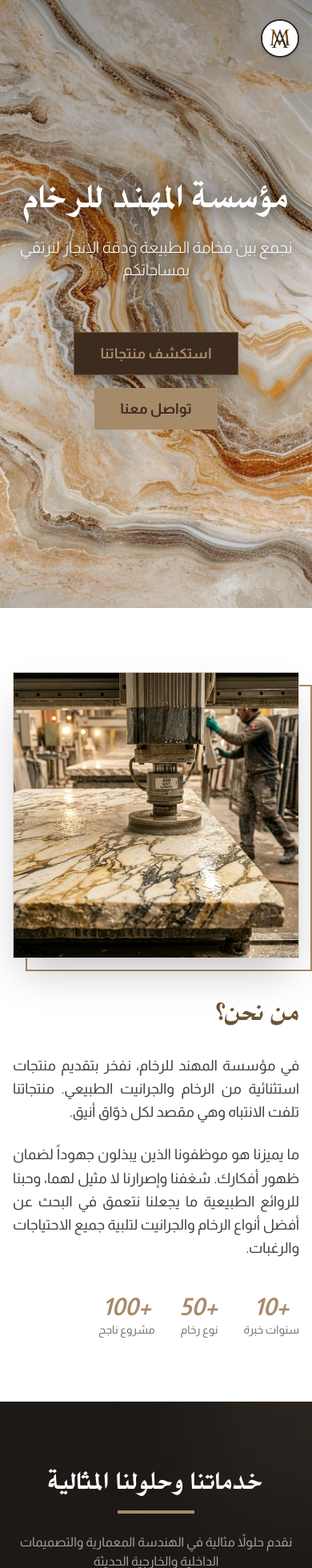
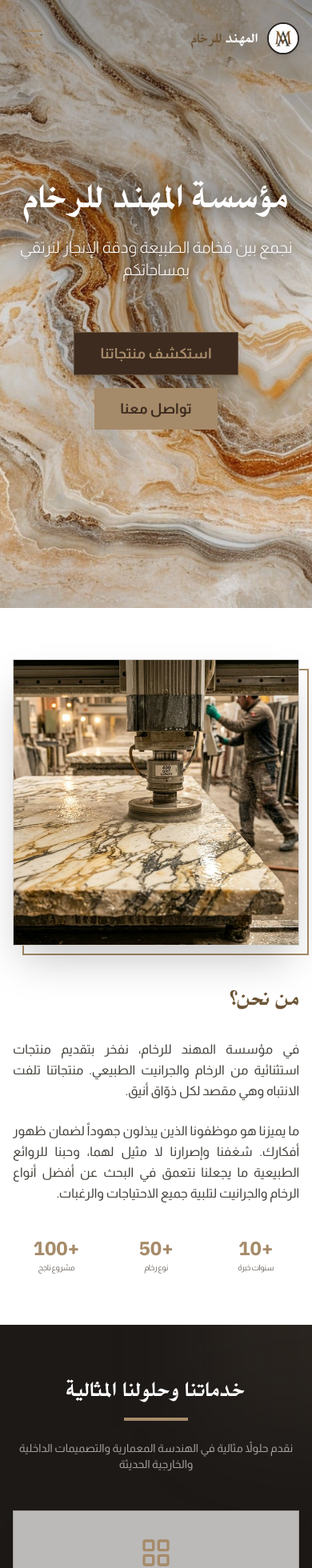
Before and after one commit to maramahg/almohannadmarble, a Next.js app: page / in a window 390 px wide. Shown: the top 1960 px of the page at 80% size. Built offline with nearby package versions, Linux system fonts and the light colour scheme.

Commit message:
social icons

```diff
--- a/app/globals.css
+++ b/app/globals.css
@@ -73,4 +73,37 @@
   .btn-gold {
     @apply bg-dark-brown text-gold px-8 py-3 rounded-none transition-all hover:bg-gold hover:text-stone-950 active:scale-95 font-bold shadow-xl shadow-black/20 border border-gold/40 text-center inline-flex items-center justify-center;
   }
+
+  .glass {
+    background: rgba(255, 255, 255, 0.7);
+    backdrop-filter: blur(12px);
+    -webkit-backdrop-filter: blur(12px);
+    border-bottom: 1px solid rgba(255, 255, 255, 0.2);
+  }
 }
+
+/* Custom Scrollbar */
+::-webkit-scrollbar {
+  width: 12px;
+}
+
+::-webkit-scrollbar-track {
+  background: #0c0a09;
+}
+
+::-webkit-scrollbar-thumb {
+  background: #A68B6A;
+  /* Brighter Gold */
+  border: 3px solid #0c0a09;
+  border-radius: 10px;
+}
+
+::-webkit-scrollbar-thumb:hover {
+  background: #C2410C;
+}
+
+/* For Firefox */
+* {
+  scrollbar-width: auto;
+  scrollbar-color: #A68B6A #0c0a09;
+}
--- a/app/page.tsx
+++ b/app/page.tsx
@@ -1,4 +1,5 @@
 import Image from "next/image";
+import { LayoutGrid, Utensils, Bath, Layers } from "lucide-react";
 
 export default function Home() {
   return (
@@ -40,13 +41,13 @@ export default function Home() {
       </section>
 
       {/* Who Are We Section */}
-      <section className="py-20 px-4 bg-white">
+      <section className="py-16 md:py-24 px-4 bg-white">
         <div className="max-w-6xl mx-auto grid md:grid-cols-2 gap-12 items-center">
           <div className="order-2 md:order-1">
-            <h2 className="text-4xl md:text-6xl font-al-qassam text-gold-dark mb-8">
+            <h2 className="text-3xl md:text-5xl lg:text-7xl font-al-qassam text-gold-dark mb-8 leading-tight">
               من نحن؟
             </h2>
-            <div className="space-y-6 text-stone-700 leading-relaxed text-lg text-justify">
+            <div className="space-y-6 text-stone-700 leading-relaxed text-base md:text-lg text-justify">
               <p>
                 في مؤسسة المهند للرخام، نفخر بتقديم منتجات استثنائية من الرخام والجرانيت الطبيعي. منتجاتنا تلفت الانتباه وهي مقصد لكل ذوّاق أنيق.
               </p>
@@ -54,24 +55,24 @@ export default function Home() {
                 ما يميزنا هو موظفونا الذين يبذلون جهوداً لضمان ظهور أفكارك. شغفنا وإصرارنا لا مثيل لهما، وحبنا للروائع الطبيعية ما يجعلنا نتعمق في البحث عن أفضل أنواع الرخام والجرانيت لتلبية جميع الاحتياجات والرغبات.
               </p>
             </div>
-            <div className="mt-10 flex gap-8">
+            <div className="mt-10 grid grid-cols-3 gap-4 md:flex md:gap-8">
               <div className="text-center">
-                <div className="text-3xl font-bold text-gold italic">+10</div>
-                <div className="text-sm text-stone-500">سنوات خبرة</div>
+                <div className="text-2xl md:text-3xl font-bold font-ibm text-gold">+10</div>
+                <div className="text-[10px] md:text-sm text-stone-500 uppercase tracking-tighter">سنوات خبرة</div>
               </div>
               <div className="text-center">
-                <div className="text-3xl font-bold text-gold italic">+50</div>
-                <div className="text-sm text-stone-500">نوع رخام</div>
+                <div className="text-2xl md:text-3xl font-bold font-ibm text-gold">+50</div>
+                <div className="text-[10px] md:text-sm text-stone-500 uppercase tracking-tighter">نوع رخام</div>
               </div>
               <div className="text-center">
-                <div className="text-3xl font-bold text-gold italic">+100</div>
-                <div className="text-sm text-stone-500">مشروع ناجح</div>
+                <div className="text-2xl md:text-3xl font-bold font-ibm text-gold">+100</div>
+                <div className="text-[10px] md:text-sm text-stone-500 uppercase tracking-tighter">مشروع ناجح</div>
               </div>
             </div>
           </div>
 
-          <div className="order-1 md:order-2 relative aspect-square">
-            <div className="absolute inset-0 border-2 border-gold translate-x-4 translate-y-4 z-0" />
+          <div className="order-1 md:order-2 relative aspect-square max-w-md mx-auto md:max-w-none w-full">
+            <div className="absolute inset-0 border-2 border-gold translate-x-3 translate-y-3 md:translate-x-4 md:translate-y-4 z-0" />
             <div className="absolute inset-0 bg-stone-200 z-10 overflow-hidden shadow-2xl border border-stone-800/10">
               <Image
                 src="/about-marble.jpg"
@@ -85,28 +86,28 @@ export default function Home() {
       </section>
 
       {/* Services/Specs Highlight */}
-      <section className="py-20 bg-stone-900 text-white overflow-hidden relative">
+      <section id="services" className="py-16 md:py-24 bg-stone-900 text-white overflow-hidden relative">
         <div className="absolute top-0 right-0 w-64 h-64 bg-gold/10 blur-3xl -translate-y-1/2 translate-x-1/2" />
 
         <div className="max-w-6xl mx-auto px-4 relative z-10 text-center">
-          <div className="mb-16">
-            <h2 className="text-4xl md:text-6xl font-al-qassam mb-4">خدماتنا وحلولنا المثالية</h2>
-            <div className="w-24 h-1 bg-gold mx-auto" />
-            <p className="mt-6 text-stone-400 max-w-2xl mx-auto">
+          <div className="mb-12 md:mb-16">
+            <h2 className="text-3xl md:text-5xl lg:text-7xl font-al-qassam mb-4">خدماتنا وحلولنا المثالية</h2>
+            <div className="w-20 h-1 bg-gold mx-auto" />
+            <p className="mt-6 text-stone-400 text-sm md:text-base max-w-2xl mx-auto">
               نقدم حلولاً مثالية في الهندسة المعمارية والتصميمات الداخلية والخارجية الحديثة
             </p>
           </div>
 
-          <div className="grid grid-cols-2 md:grid-cols-4 gap-8">
+          <div className="grid grid-cols-1 sm:grid-cols-2 lg:grid-cols-4 gap-6 md:gap-8">
             {[
-              { title: "أرضيات", icon: "🏢" },
-              { title: "مطابخ", icon: "🍽️" },
-              { title: "مغاسل", icon: "🚿" },
-              { title: "تكسيات", icon: "🧱" },
+              { title: "أرضيات", icon: <LayoutGrid className="w-10 h-10 md:w-12 md:h-12" /> },
+              { title: "مطابخ", icon: <Utensils className="w-10 h-10 md:w-12 md:h-12" /> },
+              { title: "مغاسل", icon: <Bath className="w-10 h-10 md:w-12 md:h-12" /> },
+              { title: "تكسيات", icon: <Layers className="w-10 h-10 md:w-12 md:h-12" /> },
             ].map((service, i) => (
-              <div key={i} className="p-8 glass hover:bg-white/10 transition-all group cursor-pointer border border-stone-800/20 shadow-xl">
-                <div className="text-4xl mb-4 group-hover:scale-110 transition-transform">{service.icon}</div>
-                <h3 className="text-xl font-bold text-gold">{service.title}</h3>
+              <div key={i} className="p-8 md:p-10 glass hover:bg-white/10 transition-all group cursor-pointer border border-stone-800/20 shadow-xl flex flex-col items-center">
+                <div className="mb-4 md:mb-6 text-gold group-hover:scale-110 transition-transform">{service.icon}</div>
+                <h3 className="text-lg md:text-xl font-bold text-white group-hover:text-gold transition-colors">{service.title}</h3>
               </div>
             ))}
           </div>
--- a/components/Navbar.tsx
+++ b/components/Navbar.tsx
@@ -3,16 +3,42 @@
 import Link from "next/link";
 import Image from "next/image";
 import { useState, useEffect } from "react";
+import { Menu, X } from "lucide-react";
 
 export default function Navbar() {
     const [isScrolled, setIsScrolled] = useState(false);
+    const [isMenuOpen, setIsMenuOpen] = useState(false);
+    const [isOverDark, setIsOverDark] = useState(false);
 
     useEffect(() => {
         const handleScroll = () => {
             setIsScrolled(window.scrollY > 50);
         };
         window.addEventListener("scroll", handleScroll);
-        return () => window.removeEventListener("scroll", handleScroll);
+
+        // Intersection Observer for dark sections
+        const observerOptions = {
+            threshold: 0,
+            rootMargin: "-80px 0px -90% 0px" // Adjust based on navbar height
+        };
+
+        const observer = new IntersectionObserver((entries) => {
+            entries.forEach(entry => {
+                if (entry.isIntersecting) {
+                    setIsOverDark(true);
+                } else {
+                    setIsOverDark(false);
+                }
+            });
+        }, observerOptions);
+
+        const darkSection = document.getElementById("services");
+        if (darkSection) observer.observe(darkSection);
+
+        return () => {
+            window.removeEventListener("scroll", handleScroll);
+            if (darkSection) observer.unobserve(darkSection);
+        };
     }, []);
 
     const navLinks = [
@@ -25,13 +51,13 @@ export default function Navbar() {
 
     return (
         <nav
-            className={`fixed top-0 left-0 right-0 z-50 transition-all duration-300 ${isScrolled ? "glass shadow-lg py-3" : "bg-transparent py-6"
+            className={`fixed top-0 left-0 right-0 z-50 transition-all duration-300 ${isMenuOpen ? "bg-stone-900 shadow-lg py-3" : isScrolled ? "glass shadow-lg py-3" : "bg-transparent py-6"
                 }`}
         >
             <div className="max-w-7xl mx-auto px-4 md:px-8 flex items-center justify-between">
                 {/* Logo */}
                 <Link href="/" className="flex items-center gap-3 group">
-                    <div className="relative w-12 h-12 bg-white rounded-full p-0 shadow-md group-hover:scale-110 transition-transform border-2 border-stone-800 overflow-hidden">
+                    <div className="relative w-10 h-10 md:w-12 md:h-12 bg-white rounded-full p-0 shadow-md group-hover:scale-110 transition-transform border-2 border-stone-800 overflow-hidden">
                         <Image
                             src="/logo-final.png"
                             alt="شعار المهند للرخام"
@@ -39,8 +65,8 @@ export default function Navbar() {
                             className="object-contain"
                         />
                     </div>
-                    <div className={`hidden md:block font-al-qassam text-2xl tracking-tight transition-all ${isScrolled ? "text-stone-900" : "text-white drop-shadow-[0_2px_15px_rgba(0,0,0,0.8)]"
-                        }`}>
+                    <div className={`font-al-qassam text-xl md:text-2xl tracking-tight transition-all ${(isScrolled && !isOverDark) || isMenuOpen ? "text-stone-900" : "text-white"
+                        } ${!isScrolled && !isMenuOpen ? "drop-shadow-[0_2px_15px_rgba(0,0,0,0.8)]" : ""}`}>
                         المهند <span className="text-gold-dark">للرخام</span>
                     </div>
                 </Link>
@@ -51,8 +77,8 @@ export default function Navbar() {
                         <Link
                             key={link.name}
                             href={link.href}
-                            className={`text-lg font-medium hover:text-gold transition-all ${isScrolled ? "text-stone-700" : "text-white drop-shadow-[0_2px_8px_rgba(0,0,0,0.5)]"
-                                }`}
+                            className={`text-lg font-medium hover:text-gold transition-all ${isScrolled && !isOverDark ? "text-stone-700" : "text-white"
+                                } ${!isScrolled ? "drop-shadow-[0_2px_8px_rgba(0,0,0,0.5)]" : ""}`}
                         >
                             {link.name}
                         </Link>
@@ -62,12 +88,33 @@ export default function Navbar() {
                     </button>
                 </div>
 
-                {/* Mobile Menu Icon (Simplified for now) */}
-                <button className="md:hidden text-gold p-2">
-                    <svg className="w-8 h-8" fill="none" stroke="currentColor" viewBox="0 0 24 24">
-                        <path strokeLinecap="round" strokeLinejoin="round" strokeWidth={2} d="M4 6h16M4 12h16m-7 6h7" />
-                    </svg>
+                {/* Mobile Menu Icon */}
+                <button
+                    className={`md:hidden p-2 z-50 pointer-events-auto transition-colors ${isScrolled && !isOverDark && !isMenuOpen ? "text-stone-900" : "text-gold"}`}
+                    onClick={() => setIsMenuOpen(!isMenuOpen)}
+                    aria-label="Toggle Menu"
+                >
+                    {isMenuOpen ? <X className="w-8 h-8" /> : <Menu className="w-8 h-8" />}
                 </button>
+            </div>
+
+            {/* Mobile Menu Overlay */}
+            <div className={`md:hidden fixed inset-0 bg-stone-900/95 z-40 transition-all duration-300 ${isMenuOpen ? "opacity-100 visible" : "opacity-0 invisible pointer-events-none"}`}>
+                <div className="flex flex-col items-center justify-center h-full gap-8 text-2xl font-bold">
+                    {navLinks.map((link) => (
+                        <Link
+                            key={link.name}
+                            href={link.href}
+                            onClick={() => setIsMenuOpen(false)}
+                            className="text-white hover:text-gold transition-colors"
+                        >
+                            {link.name}
+                        </Link>
+                    ))}
+                    <button className="btn-gold px-12 py-4 mt-4" onClick={() => setIsMenuOpen(false)}>
+                        اطلب استشارة
+                    </button>
+                </div>
             </div>
         </nav>
     );
--- a/package.json
+++ b/package.json
@@ -9,6 +9,7 @@
     "lint": "eslint"
   },
   "dependencies": {
+    "lucide-react": "^1.0.1",
     "next": "16.2.1",
     "react": "19.2.4",
     "react-dom": "19.2.4"
```
Also changed, not shown: components/Footer.tsx (+23 -6 lines), 1 other file (tests, documents, lock files or other folders).
